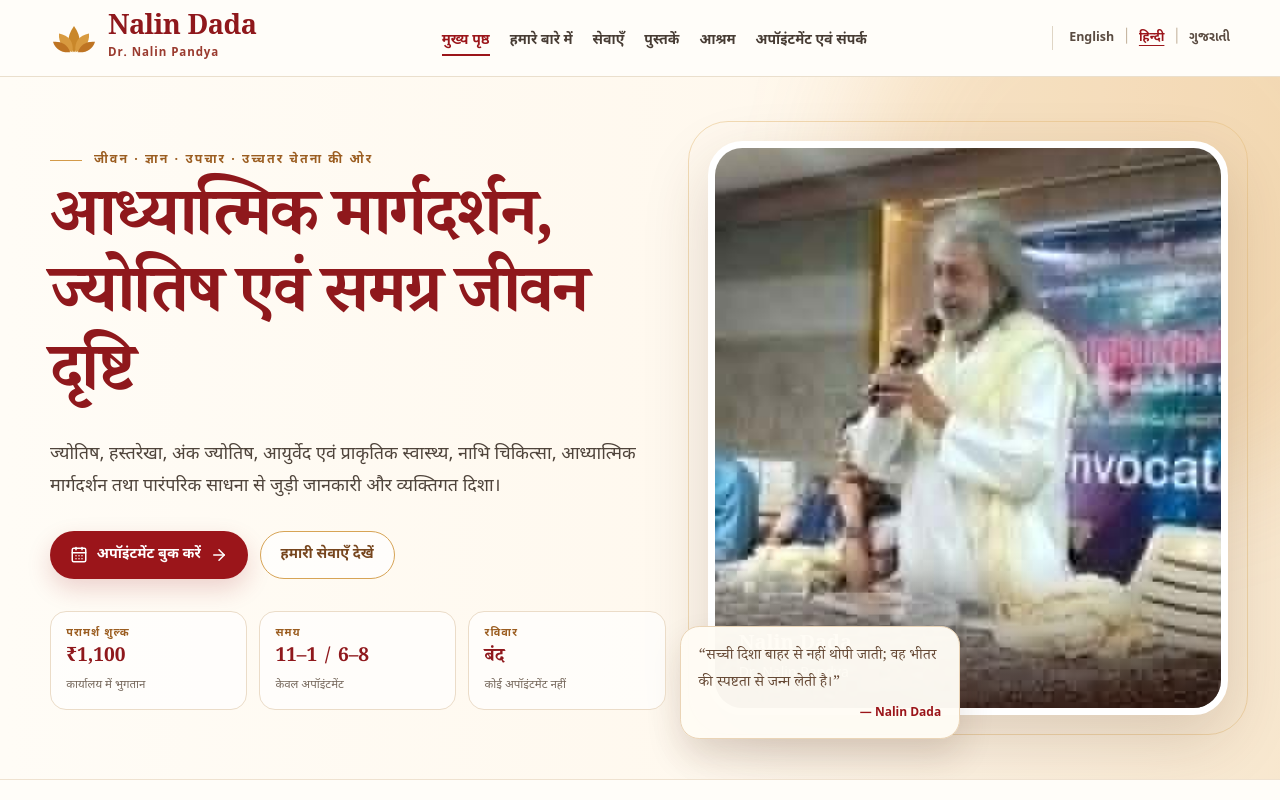
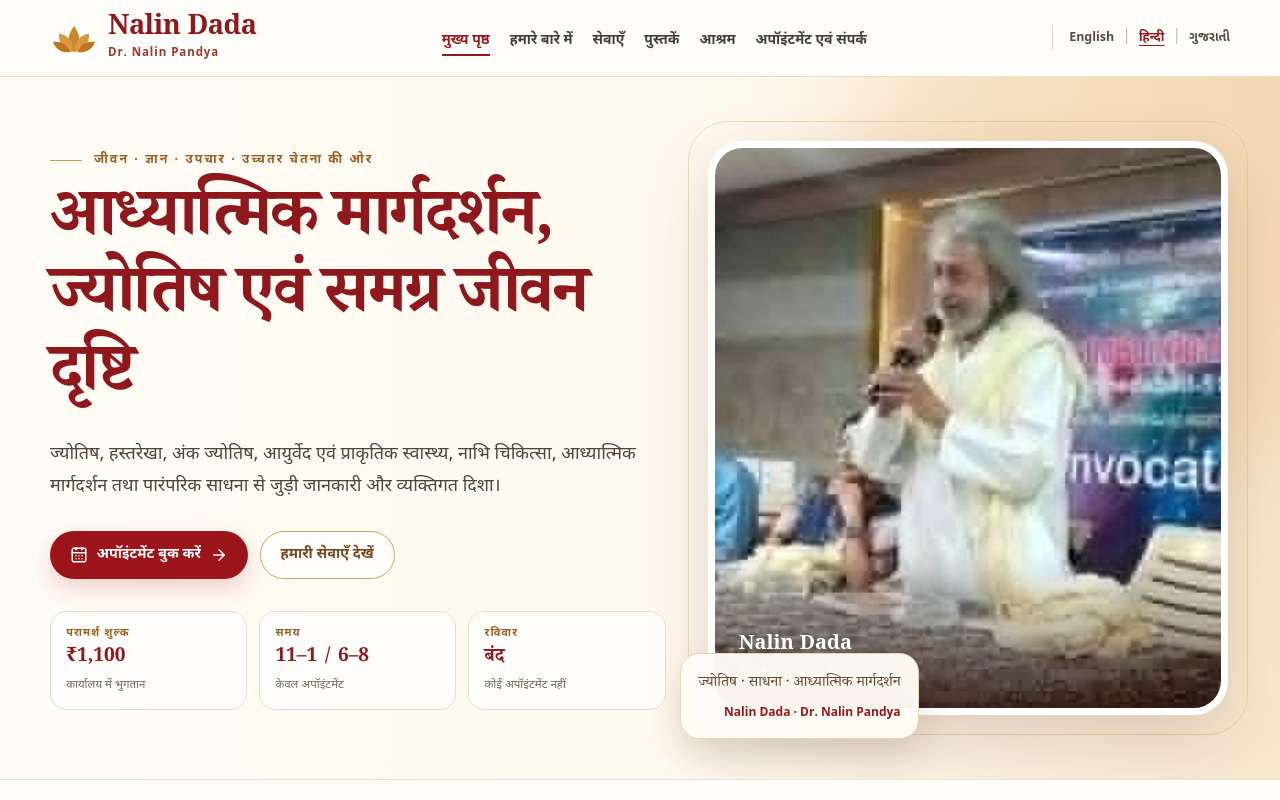
Before and after one commit to dhruvintejani/nalin_dada, a React (Vite) app: page / in a window 1280 px wide. Shown: the top 800 px of the page. Built offline with nearby package versions, Linux system fonts and the light colour scheme.

Commit message:
Remove unverified attributed quote from home page

```diff
--- a/src/pages/Home.tsx
+++ b/src/pages/Home.tsx
@@ -94,8 +94,8 @@ const Home = () => (
             </div>
           </div>
           <div className="quote-card absolute -bottom-6 -left-7 hidden max-w-[280px] md:block">
-            <p>“सच्ची दिशा बाहर से नहीं थोपी जाती; वह भीतर की स्पष्टता से जन्म लेती है।”</p>
-            <span>— Nalin Dada</span>
+            <p>ज्योतिष · साधना · आध्यात्मिक मार्गदर्शन</p>
+            <span>Nalin Dada · Dr. Nalin Pandya</span>
           </div>
         </div>
       </div>
```
